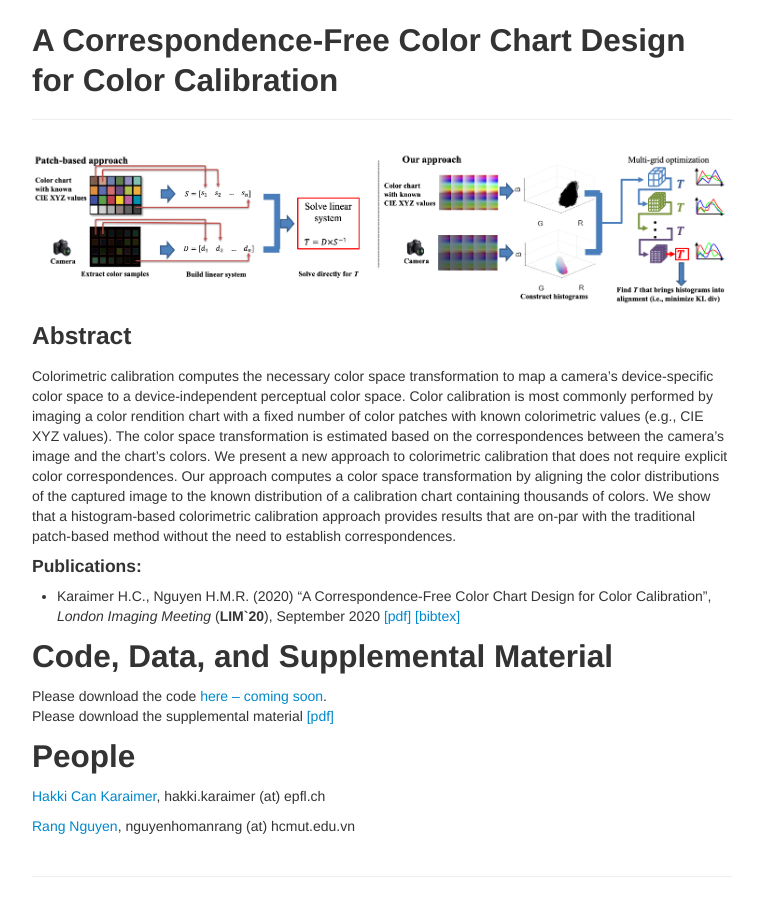
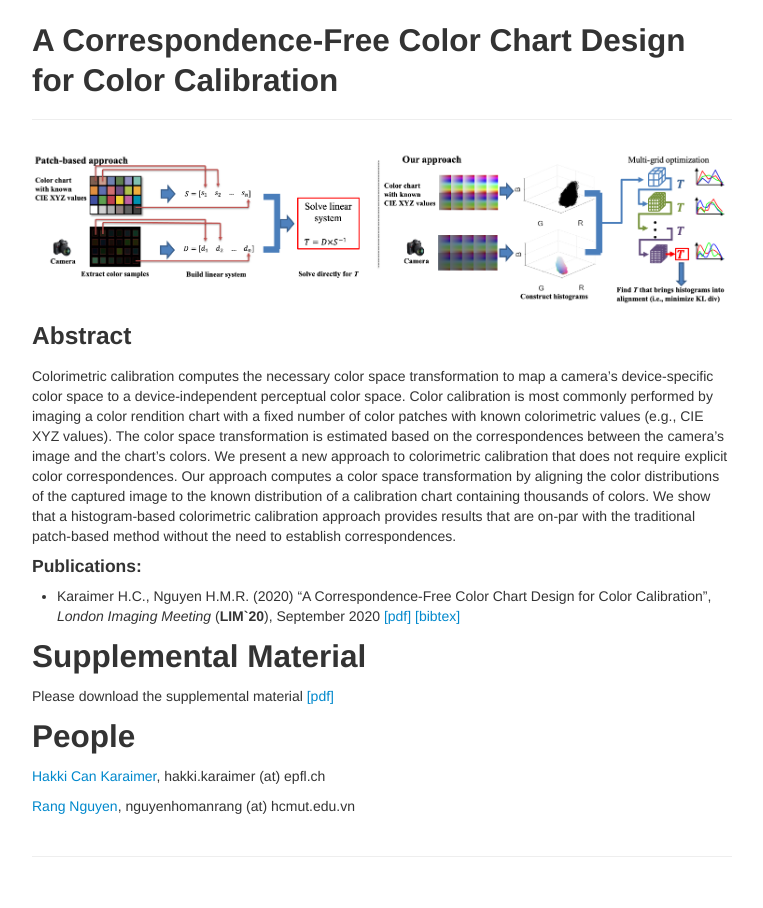
Before and after one commit to karaimer/color-pattern, a Jekyll site: the page built from index.md, in a window 1280 px wide. Shown: the whole page, without its empty margins (258-1021 px from the left). Built offline with Jekyll 4.4.1, drawn with Linux system fonts in a browser that asks for light colours.

Commit message:
Update index.md

```diff
--- a/index.md
+++ b/index.md
@@ -12,9 +12,8 @@ Colorimetric calibration computes the necessary color space transformation to ma
 #### Publications: ####
 * Karaimer H.C., Nguyen H.M.R. (2020) "A Correspondence-Free Color Chart Design for Color Calibration", *London Imaging Meeting* (**LIM`20**), September 2020 [[pdf]](./paper/color_pattern_LIM19_CR.pdf) [[bibtex]](./bib/Karaimer_Nguyen_LIM20.bib)
 
-## Code, Data, and Supplemental Material ##
+## Supplemental Material ##
 
-Please download the code [here -- coming soon](https://karaimer.github.io/color-pattern/).
 Please download the supplemental material [[pdf]](./paper/color_pattern_LIM19_supp.pdf)
 
 ## People ##
```
